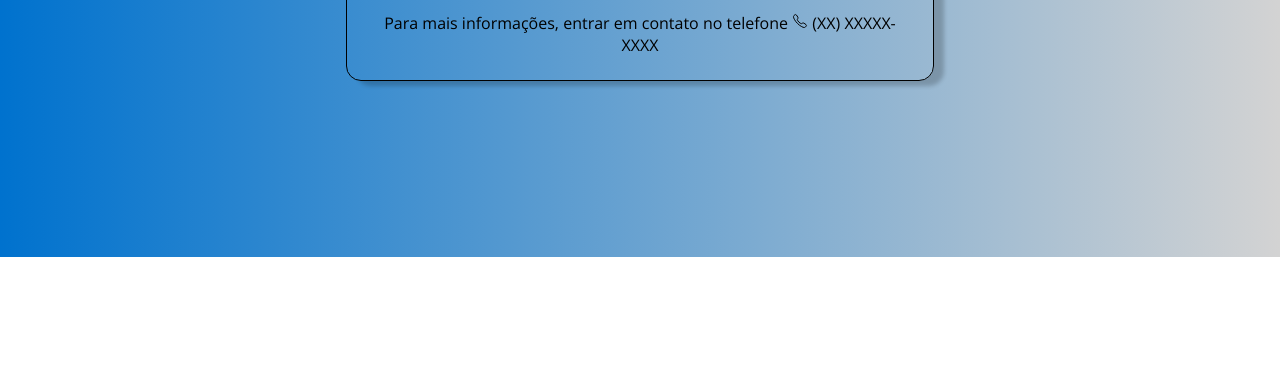
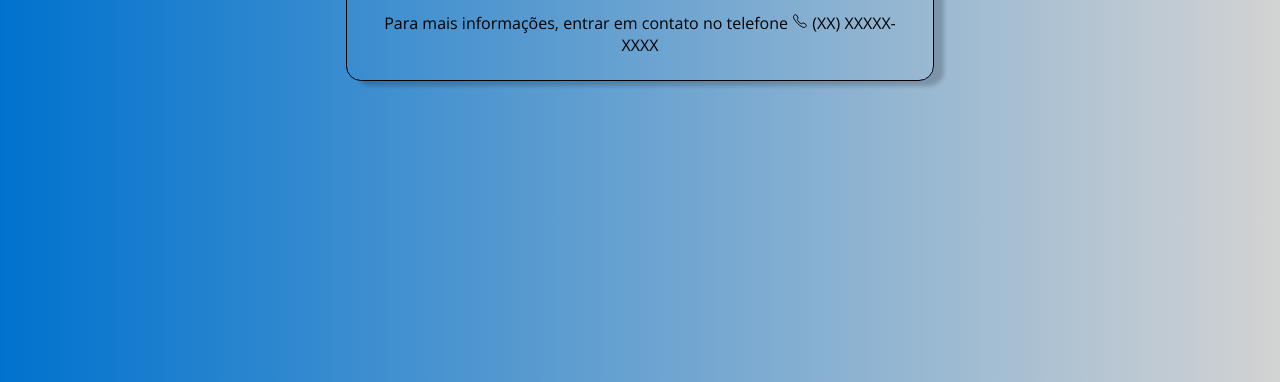
Before and after one commit to LuizHeenriquee/links-L2Softwares, a plain HTML site: page L2-treino/HTML/index.html in a window 1280 px wide. Shown: the part 543-925 px from the top of the page. Before the commit the page ends 800 px from the top, so only its background shows below. Drawn offline with nearby package versions, Linux system fonts and the light colour scheme; a script that the page names is missing.

Commit message:
changd background based on media queries

```diff
--- a/L2-treino/CSS/L2style.css
+++ b/L2-treino/CSS/L2style.css
@@ -46,6 +46,7 @@ body * {
 
 body {
     background-image: var(--background-color);
+    height: 100vh;
 }
 
 #container {
@@ -156,3 +157,14 @@ p {
     color: var(--text-color-link-hover);
     box-shadow: 10px 5px 4px var(--box-shadow-color);
 }
+
+/* Media Queries */
+@media (min-width: 700px) { /* De 700px pra cima, vai adicionar as regras dentro das chaves */
+    :root {
+        --background-color: linear-gradient(to right, var(--blue), var(--black));
+    }
+
+    .light {
+        --background-color: linear-gradient(to right, var(--blue), var(--timberwolf));
+    }
+}
```
